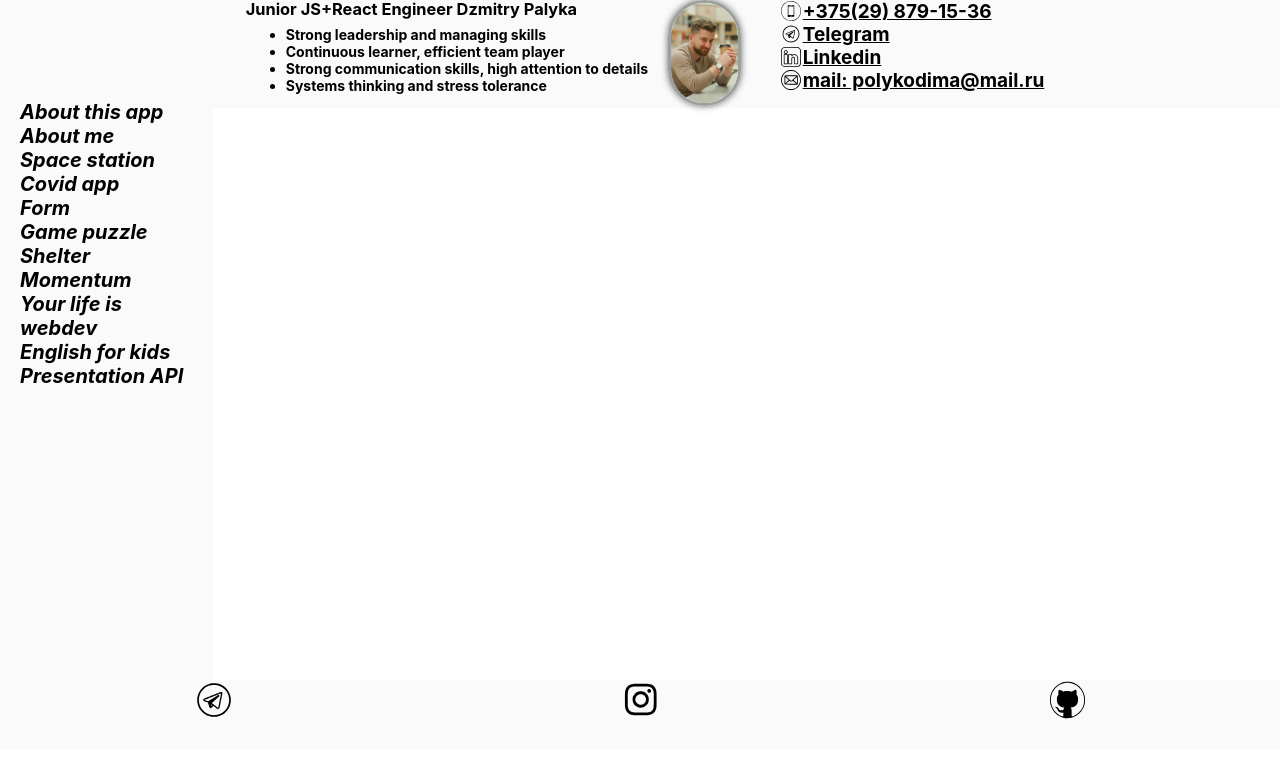
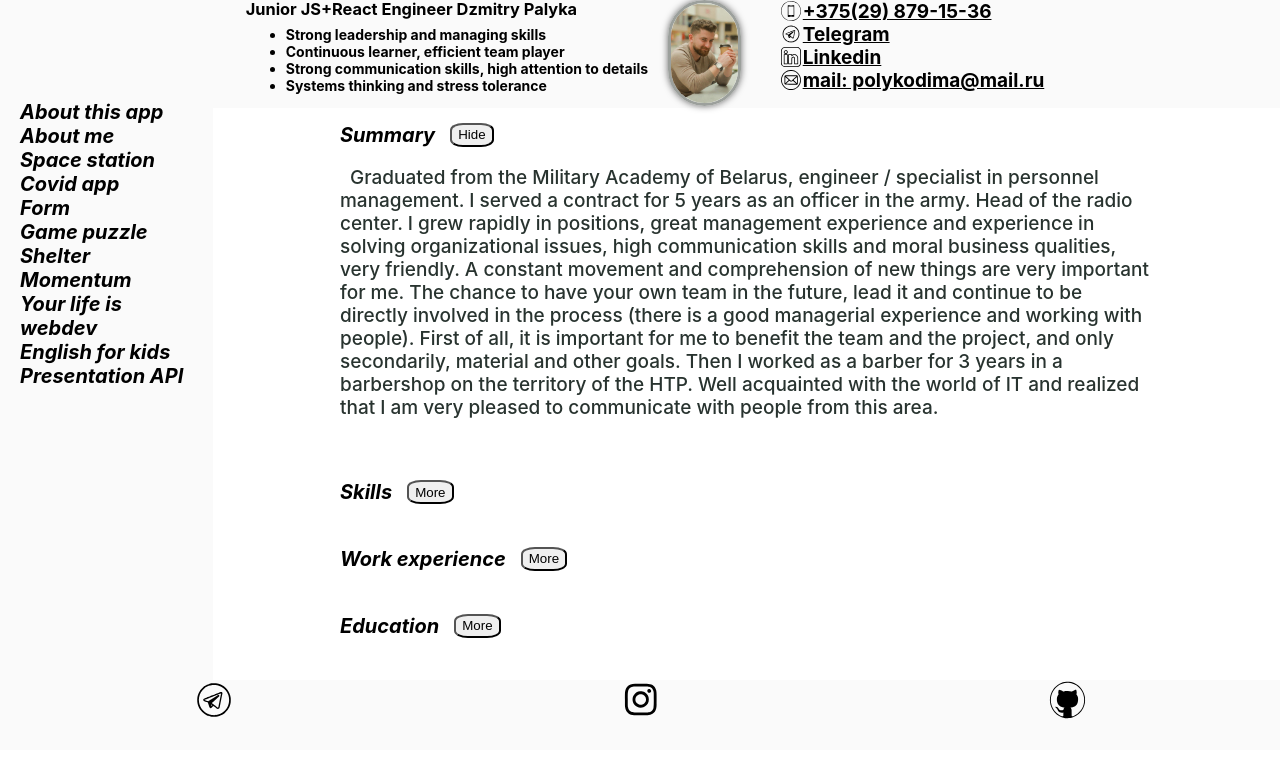
Before and after one commit to spanderok/portfolio-react, a React (Create React App) app: page / in a window 1280 px wide. Shown: the top 758 px of the page. Built offline with nearby package versions, Linux system fonts and the light colour scheme.

Commit message:
Create a React app and publish it to GitHub Pages

```diff
--- a/src/App.js
+++ b/src/App.js
@@ -25,6 +25,7 @@ const App = (props) => {
         <Header />
         <MainMenu />
         <div className='app-wrapper-content'>
+          <Route exact path='/' component={AboutMe} />
           <Route path='/about_this_app' component={AboutThisApp} />
           <Route path='/about_me' render={() => <AboutMe aboutMeItems={props.aboutMeItems}/>}/>
           <Route path='/space_station' component={SpaceStation} />
```
